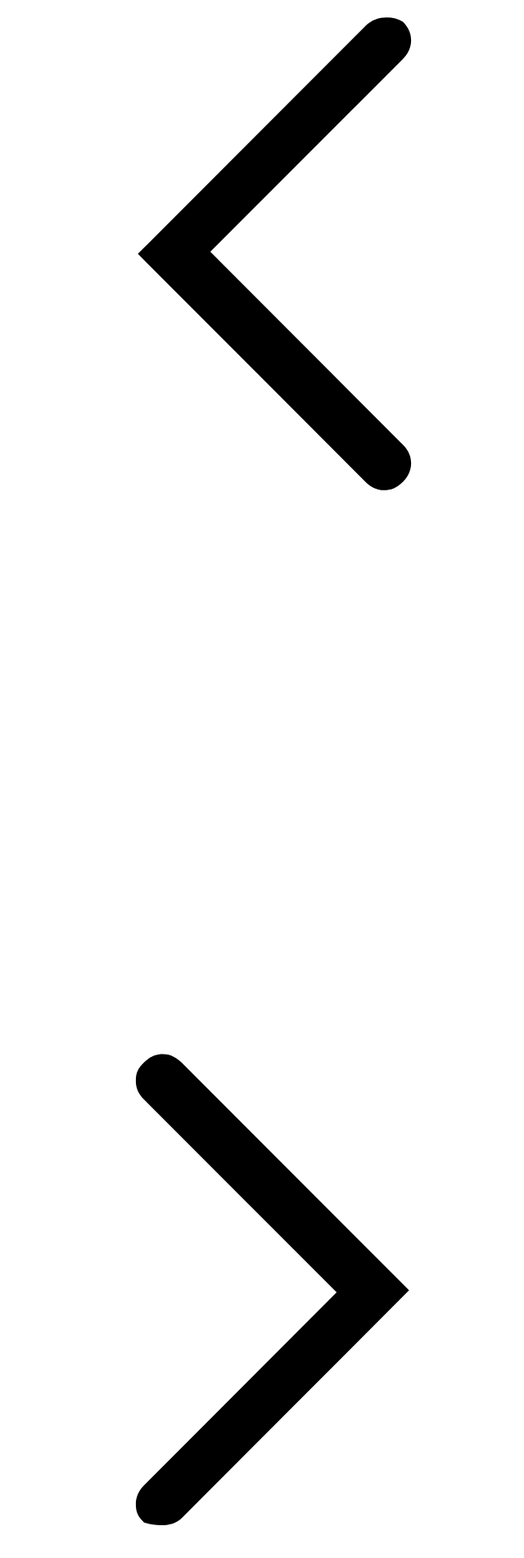
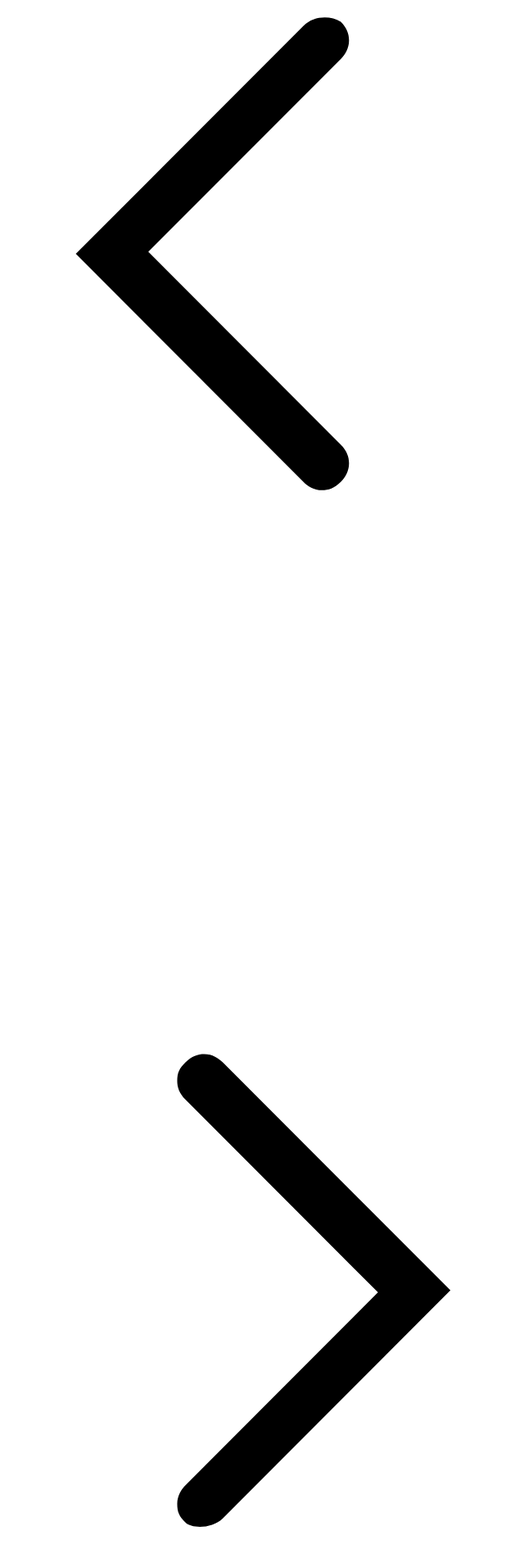
Before and after one commit to swarmcity/ac-iconset, a website: page ac-iconset.html in a window 1280 px wide. Shown: the part 6658-8558 px from the top of the page at 82% size, without its empty margins (330-970 px from the left). Drawn offline with Linux system fonts and the light colour scheme.

Commit message:
small adjustments arrows - and added V

```diff
--- a/ac-iconset.html
+++ b/ac-iconset.html
@@ -69,13 +69,19 @@ Example:
 </svg>
 
 <svg id="ac-arrowleft" x="0px" y="0px" viewBox="0 0 50 50">
-<path class="st0" d="M30.4,14.3l-11,11l11,11c0.2,0.2,0.5,0.4,0.9,0.4c0.3,0,0.6-0.1,0.9-0.4c0.2-0.2,0.4-0.5,0.4-0.9
-  c0-0.3-0.1-0.6-0.4-0.9l-9.3-9.3l9.3-9.3c0.2-0.2,0.4-0.5,0.4-0.9c0-0.3-0.1-0.6-0.4-0.9C31.7,13.8,30.9,13.8,30.4,14.3z"/>
+<path class="st0" d="M27.4,14.3l-11,11l11,11c0.2,0.2,0.5,0.4,0.9,0.4c0.3,0,0.6-0.1,0.9-0.4c0.2-0.2,0.4-0.5,0.4-0.9
+  c0-0.3-0.1-0.6-0.4-0.9l-9.3-9.3l9.3-9.3c0.2-0.2,0.4-0.5,0.4-0.9c0-0.3-0.1-0.6-0.4-0.9C28.7,13.8,27.9,13.8,27.4,14.3z"/>
 </svg>
 
 <svg id="ac-arrowright" x="0px" y="0px" viewBox="0 0 50 50">
-<path class="st0" d="M21.5,36.3l11-11l-11-11c-0.2-0.2-0.5-0.4-0.9-0.4c-0.3,0-0.6,0.1-0.9,0.4s-0.4,0.5-0.4,0.9
-  c0,0.3,0.1,0.6,0.4,0.9l9.3,9.3l-9.3,9.3c-0.2,0.2-0.4,0.5-0.4,0.9s0.1,0.6,0.4,0.9C20.3,36.7,21.1,36.7,21.5,36.3z"/>
+<path class="st0" d="M23.5,36.3l11-11l-11-11c-0.2-0.2-0.5-0.4-0.9-0.4c-0.3,0-0.6,0.1-0.9,0.4s-0.4,0.5-0.4,0.9
+  c0,0.3,0.1,0.6,0.4,0.9l9.3,9.3l-9.3,9.3c-0.2,0.2-0.4,0.5-0.4,0.9s0.1,0.6,0.4,0.9C22,36.8,23,36.8,23.5,36.3z"/>
+</svg>
+
+<svg id="ac-v" x="0px" y="0px" viewBox="0 0 50 50">
+<path d="M39.4,17.9c0-1.1-0.9-2.1-2.1-2.1c-0.6,0-1.1,0.2-1.5,0.6l0,0L22.6,29.7l-7.2-7.2l0,0C15,22.2,14.5,22,14,22
+  c-1.1,0-2.1,0.9-2.1,2.1c0,0.5,0.2,1,0.5,1.3l0,0l0.1,0.1c0,0,0.1,0.1,0.1,0.1l10,10l0.7-0.7l15.5-15.5l0,0
+  C39.2,19,39.4,18.5,39.4,17.9z"/>
 </svg>
 
 <svg id="ac-decline" x="0px" y="0px" viewBox="0 0 50 50">
```
